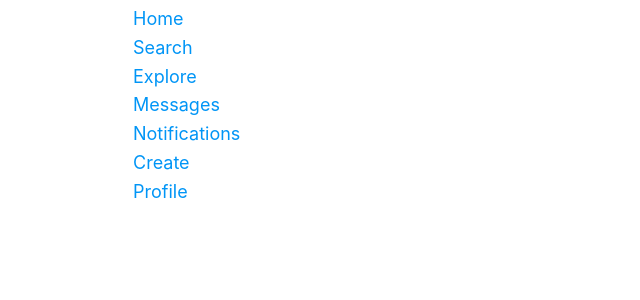
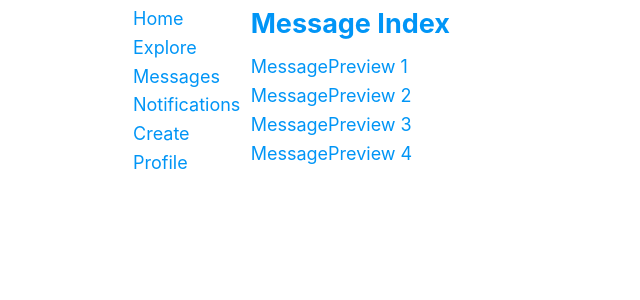
Before and after one commit to benel2606/Instagram, a React (Vite) app: page /Instagram/inbox in a window 1280 px wide. Shown: the top 300 px of the page, without its empty margins (0-640 px from the left). Built offline with nearby package versions, Linux system fonts and the light colour scheme.

Commit message:
Adding navigate

```diff
--- a/src/RootCmp.jsx
+++ b/src/RootCmp.jsx
@@ -1,23 +1,9 @@
 import React from "react"
 import { Routes, Route } from "react-router"
-
-// import { HomePage } from "./pages/HomePage"
-// import { AboutUs, AboutTeam, AboutVision } from "./pages/AboutUs"
-// import { CarIndex } from "./pages/CarIndex.jsx"
-// import { BoardIndex } from "./pages/BoardIndex.jsx"
-// import { ReviewIndex } from "./pages/ReviewIndex.jsx"
-// import { ChatApp } from "./pages/Chat.jsx"
-//import { AdminIndex } from "./pages/AdminIndex.jsx"
-
-// import { CarDetails } from "./pages/CarDetails"
-// import { UserDetails } from "./pages/UserDetails"
-// import { BoardDetails } from "./pages/BoardDetails"
-// import { TaskDetails } from "./pages/TaskDetails"
-
-// import { AppHeader } from "./cmps/AppHeader"
-// import { AppFooter } from "./cmps/AppFooter"
 import { LeftSideBar } from "./cmps/LeftSideBar.jsx"
 import { StoryIndex } from "./pages/StoryIndex.jsx"
+import { ExploreIndex } from "./pages/ExploreIndex.jsx"
+import { MessageIndex } from "./pages/MessageIndex.jsx"
 
 export function RootCmp() {
   return (
@@ -25,6 +11,8 @@ export function RootCmp() {
       <LeftSideBar />
       <Routes>
         <Route path="/Instagram" element={<StoryIndex />} />
+        <Route path="/Instagram/explore" element={<ExploreIndex />} />
+        <Route path="/Instagram/inbox" element={<MessageIndex />} />
       </Routes>
     </main>
   )
--- a/src/assets/styles/basics/_base.scss
+++ b/src/assets/styles/basics/_base.scss
@@ -21,7 +21,7 @@ body {
 }
 
 h1, h2, h3, h4, h5, h6 {
-    font-family: caveat;
+    font-family: $font-family;
     margin: 0 0 0.6em;
     line-height: 1;
 }
--- a/src/cmps/LeftSideBar.jsx
+++ b/src/cmps/LeftSideBar.jsx
@@ -1,10 +1,15 @@
+import { useNavigate } from "react-router"
 export function LeftSideBar() {
+  const navigate = useNavigate()
+  function onGoto(path) {
+    console.log("onGoto")
+    navigate(`/Instagram/${path}`)
+  }
   return (
     <header className="left-side-var">
-      <div to="">Home</div>
-      <div to="search">Search</div>
-      <div to="explore">Explore</div>
-      <div to="messages">Messages</div>
+      <div onClick={() => onGoto("")}>Home</div>
+      <div onClick={() => onGoto("explore")}>Explore</div>
+      <div onClick={() => onGoto("inbox")}>Messages</div>
       <div to="notifications">Notifications</div>
       <div to="create">Create</div>
       <div to="profile">Profile</div>
--- /dev/null
+++ b/src/pages/ExploreIndex.jsx
@@ -0,0 +1,10 @@
+import { ExploreList } from "../cmps/Explore/ExploreList"
+
+export function ExploreIndex() {
+  return (
+    <section>
+      <h1>Explore Index</h1>
+      <ExploreList />
+    </section>
+  )
+}
--- a/src/pages/MessageIndex.jsx
+++ b/src/pages/MessageIndex.jsx
@@ -1,8 +1,8 @@
 import { MessageList } from "../cmps/Message/MessageList"
-export function MessageList() {
+export function MessageIndex() {
   return (
-    <section className="message-list">
-      <h1>Message List</h1>
+    <section className="message-index">
+      <h1>Message Index</h1>
       <MessageList />
     </section>
   )
```
Also changed, not shown: src/pages/ExplorePage.jsx (deleted, +0 -7 lines).
